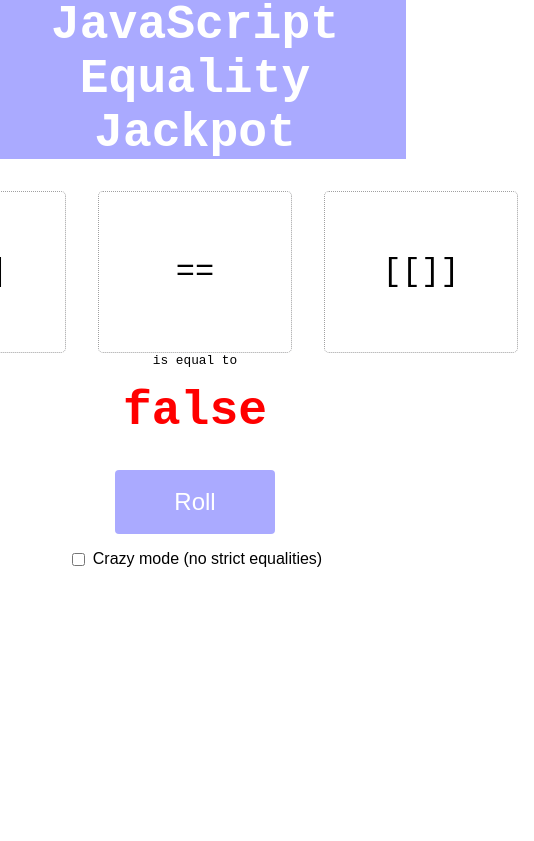
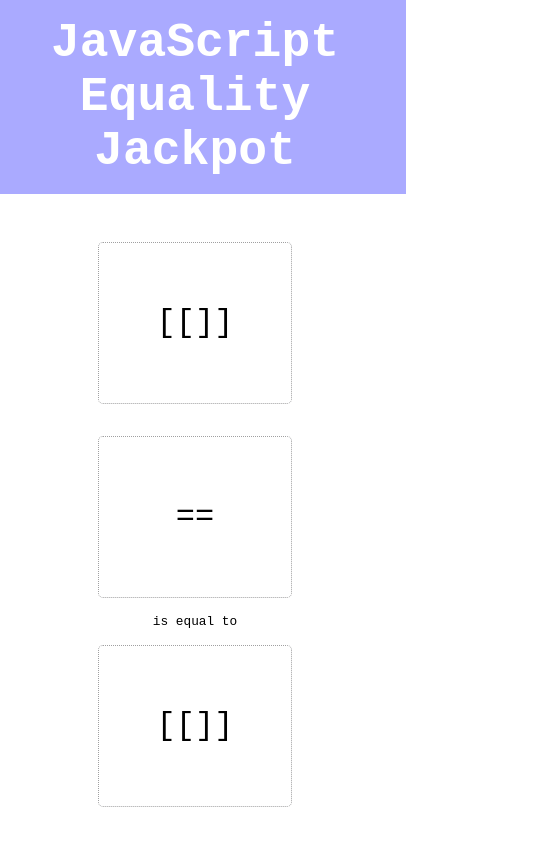
Before and after one commit to mathieu-anderson/js-equality-jackpot, a React (Create React App) app: page / in a window 390 px wide. Shown: the top 841 px of the page, 534 px wide, since content can reach past the window. Built offline with nearby package versions, Linux system fonts and the light colour scheme.

Commit message:
Responsive CSS added : Only few changes were required to make it responisve and mobile-first. Added the root width 100%. Change the direction of slot-lines ot column and 1-2 more changes.

```diff
--- a/src/App.css
+++ b/src/App.css
@@ -1,3 +1,6 @@
+#root{
+  width:100%;
+}
 .App {
   display: flex;
   flex-flow: column nowrap;
@@ -8,7 +11,7 @@
   background-color: #aaf;
   color: white;
   font-weight: bold;
-  height: 15vh;
+  min-height: 15vh;
   width: 100vw;
   display: flex;
   flex-direction: column;
@@ -184,7 +187,7 @@
 
 .Slots-line {
   display: flex;
-  flex-flow: row;
+  flex-flow: column wrap;
 }
 
 .Slots-line-slot {
@@ -193,7 +196,7 @@
   border-radius: 5px;
   width: 12rem;
   height: 10rem;
-  margin: 0 1rem;
+  margin: 1rem;
   font-size: 2em;
   text-align: center;
   line-height: 10rem;
@@ -219,3 +222,11 @@
   margin: 1rem 0;
   text-align: center;
 }
+
+
+/* Mobile (landscapes) and above */
+@media (min-width: 576px) {
+ .Slots-line {
+    flex-flow: row nowrap;
+  }
+}
```
